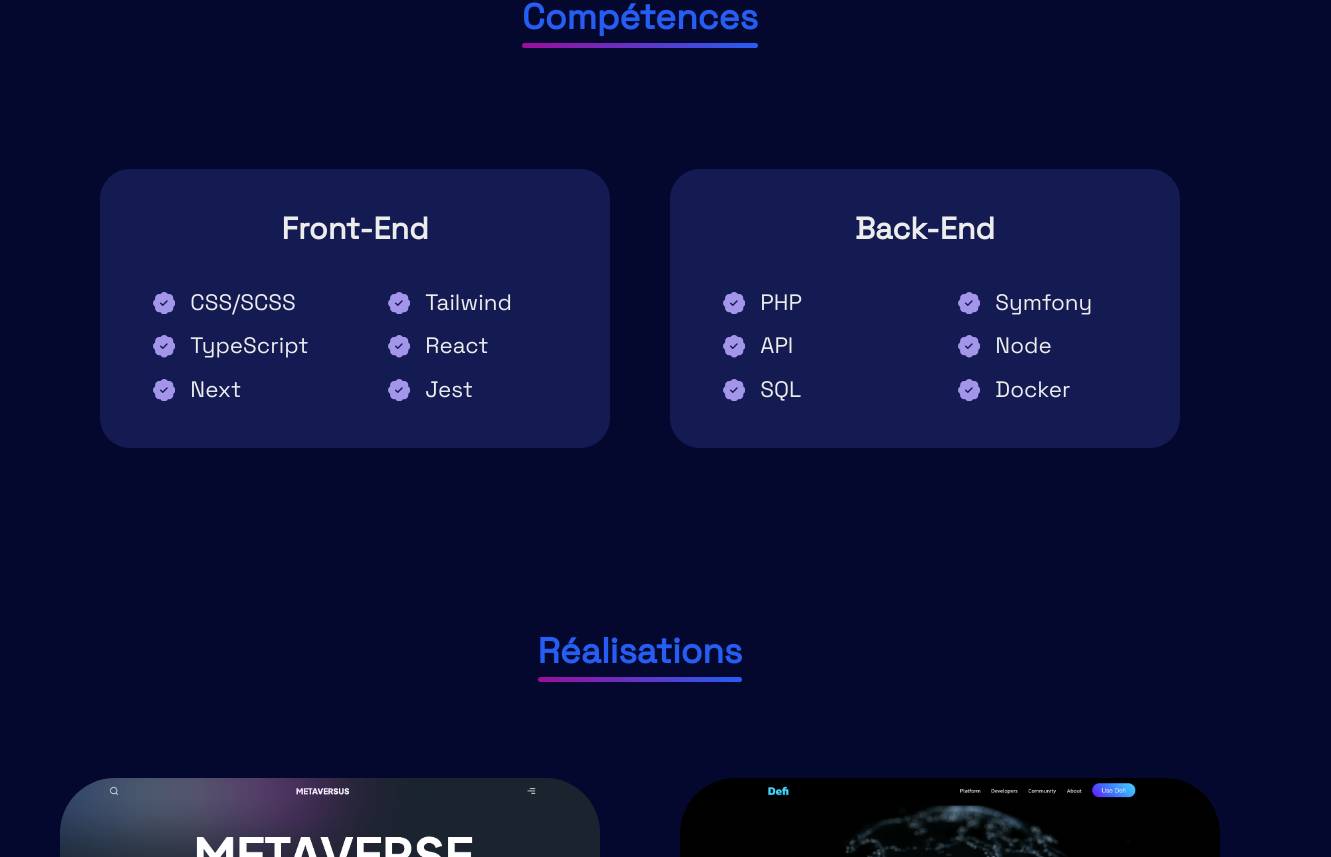
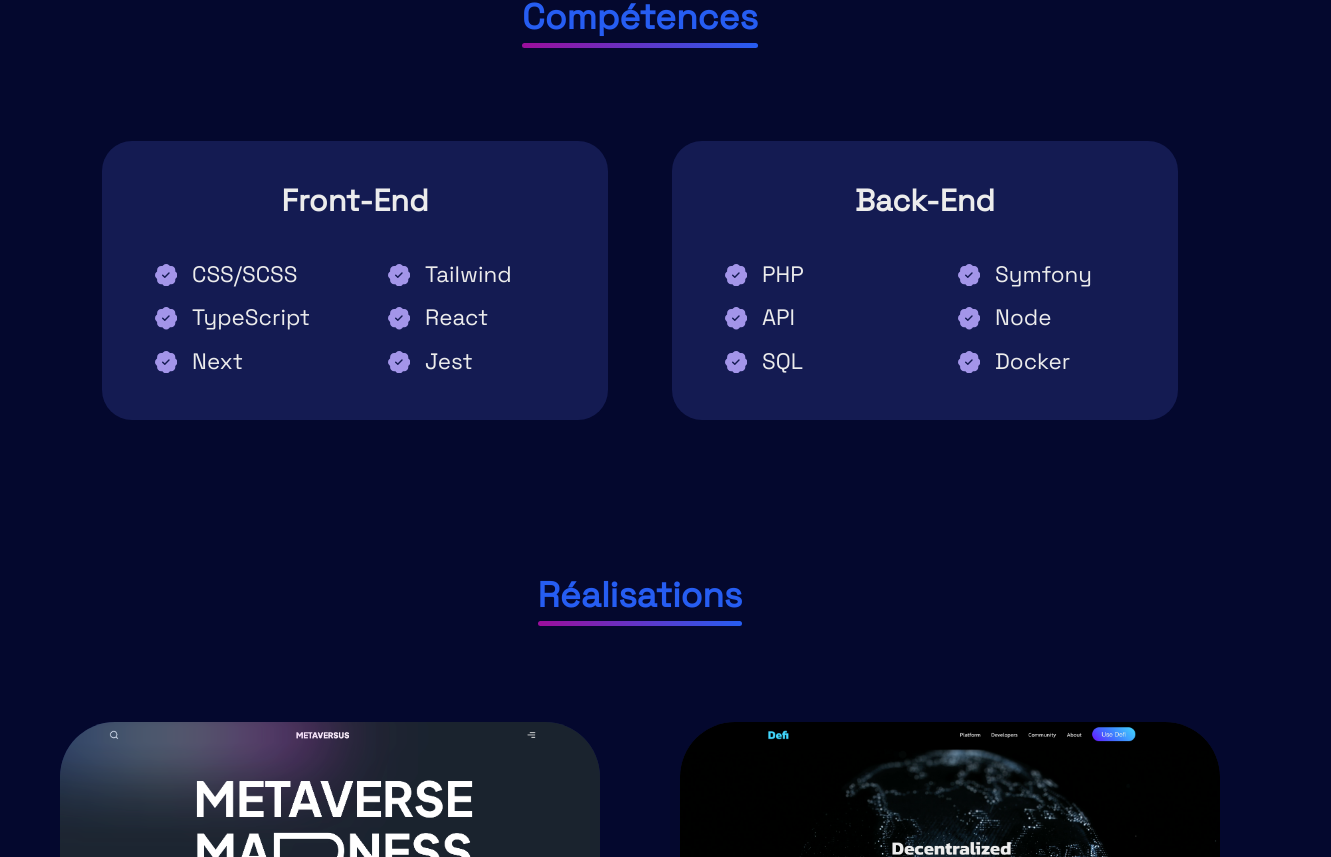
Before and after one commit to mena0018/Portfolio, a Next.js app: page / in a window 1280 px wide. Shown: the part 1479-2336 px from the top of the page, 1331 px wide, since content can reach past the window. Built offline with nearby package versions, Linux system fonts and the light colour scheme.

Commit message:
Création d'une bordure animée au survol des compétences

```diff
--- a/src/components/Skills/Skill.tsx
+++ b/src/components/Skills/Skill.tsx
@@ -6,6 +6,9 @@ import { fadeIn } from '../../utils/motion';
 
 export default function Skill({ name, stacks }: SkillType) {
   return (
+    <div className='wrapper'>
+      <div className='border-gradient' />
+
       <div className='container-skill'>
         <motion.h2 className='subtitle' variants={fadeIn('down', 'tween', 0, 1)}>
           {name}
@@ -28,5 +31,6 @@ export default function Skill({ name, stacks }: SkillType) {
           ))}
         </ul>
       </div>
+    </div>
   );
 }
--- a/src/components/Skills/Skills.css
+++ b/src/components/Skills/Skills.css
@@ -12,7 +12,7 @@
   padding: 40px 20px;
   border-radius: 30px;
   font-size: 1.4rem;
-  margin: 30px auto;
+  margin: 0 auto;
 }
 
 .subtitle {
@@ -87,3 +87,46 @@
     width: 40%;
   }
 }
+
+/* Animation on border */
+.container-skill {
+  position: relative;
+}
+
+.border-gradient {
+  background-image: conic-gradient(#333, #a100ffff, #119cfdff);
+  position: absolute;
+  left: -50%;
+  right: -50%;
+  top: -50%;
+  height: 250%;
+  animation: rotate 15s linear infinite;
+  opacity: 0;
+  transition: opacity 0.1s;
+}
+
+.wrapper {
+  padding: 2px;
+  position: relative;
+  overflow: hidden;
+  border-radius: 30px;
+}
+
+.wrapper:hover > .border-gradient {
+  opacity: 1;
+}
+
+@keyframes rotate {
+  from {
+    transform: rotate(360deg);
+  }
+  to {
+    transform: rotate(0);
+  }
+}
+
+@media (pointer: coarse) {
+  .wrapper:hover > .border-gradient {
+    opacity: 0;
+  }
+}
```
Lines whose indentation alone changed are shown as unchanged.
